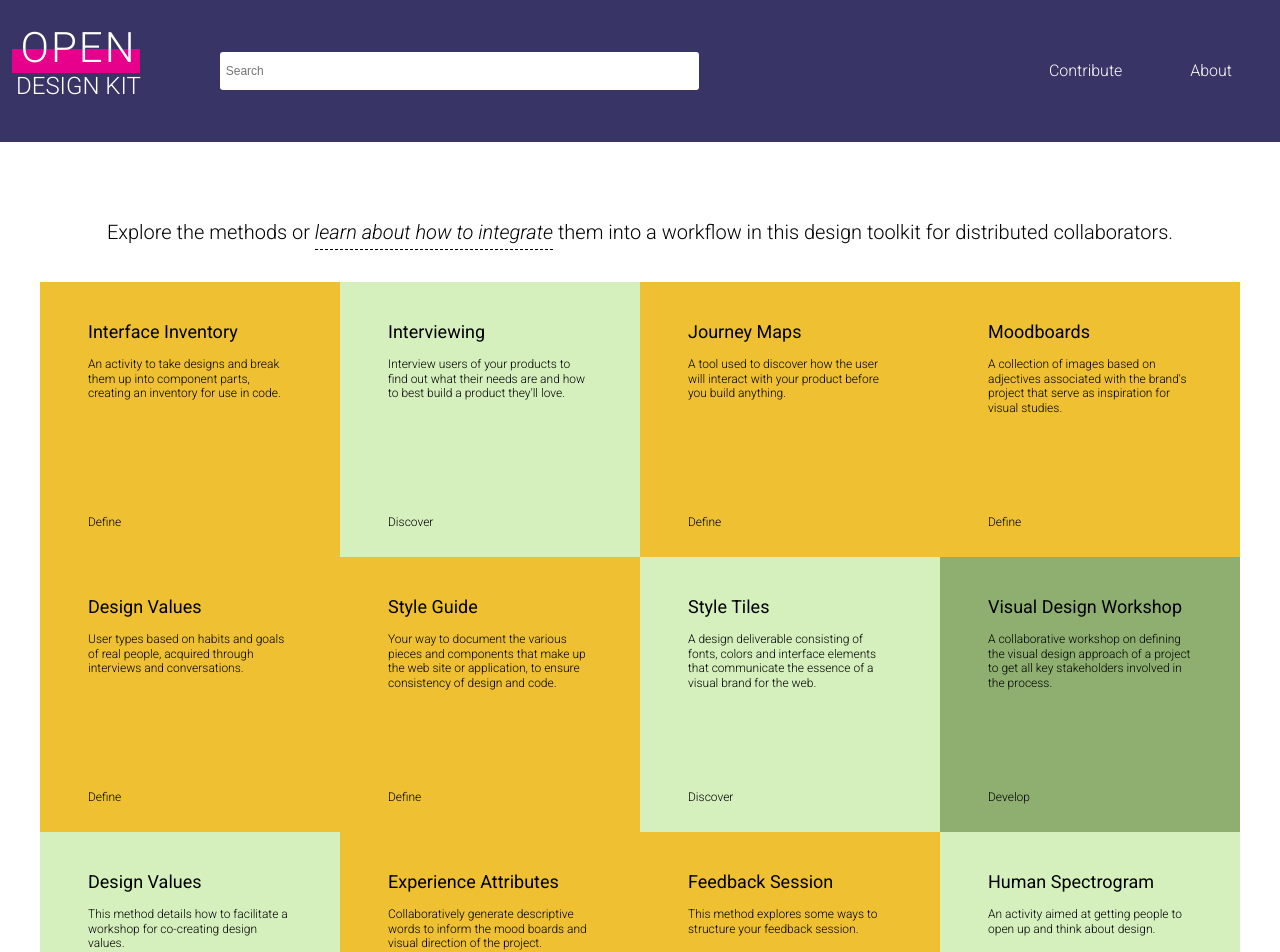
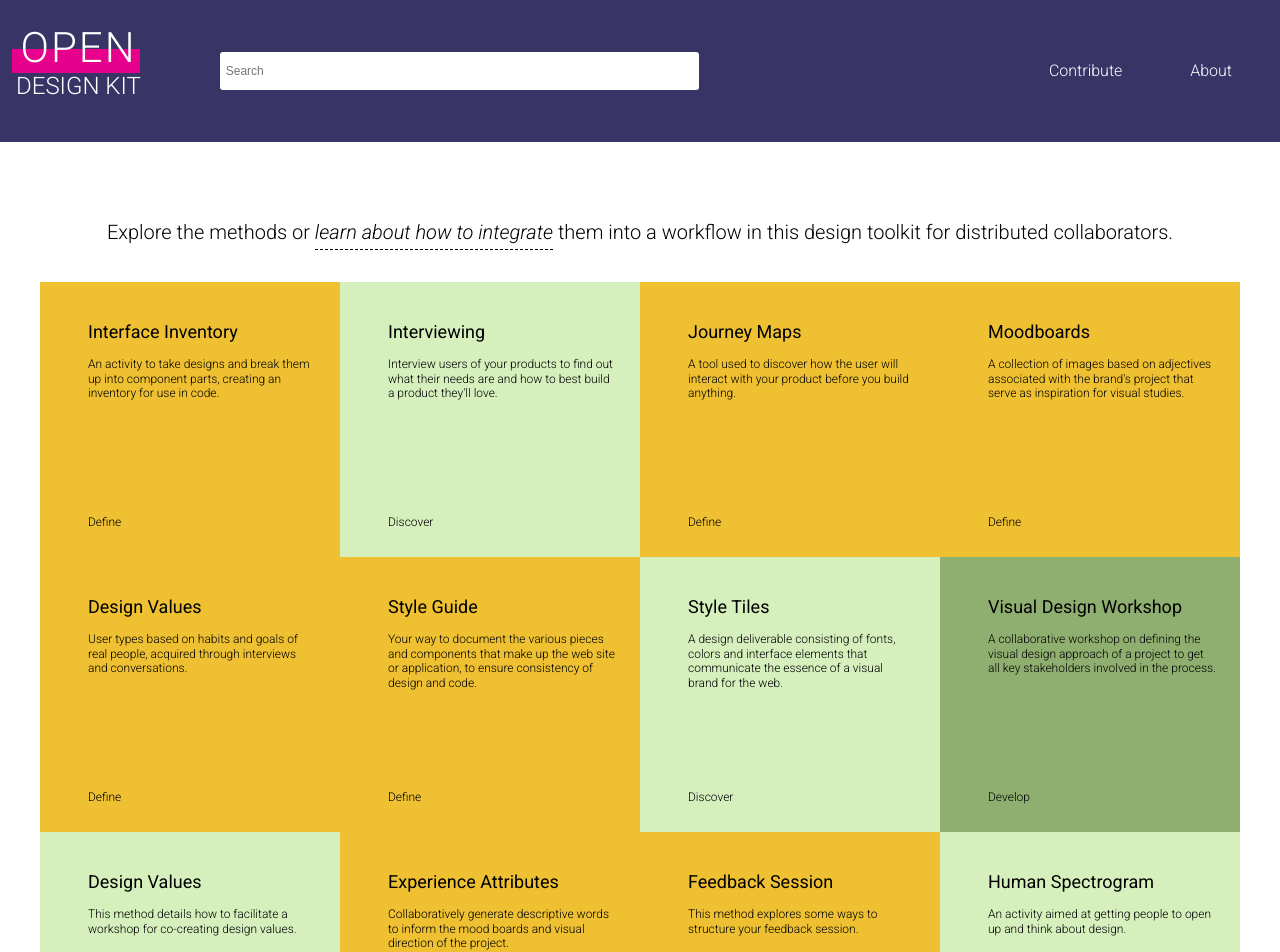
Before and after one commit to open-design-kit/opendesignkit, a Jekyll site: the page built from index.html, in a window 1280 px wide. Shown: the top 952 px of the page. Built offline with Jekyll 4.4.1, drawn with Linux system fonts in a browser that asks for light colours.

Commit message:
some padding tweaking based on the sketch file

```diff
--- a/css/styles.css
+++ b/css/styles.css
@@ -104,7 +104,7 @@ a:active {
 a:hover,
 a:visited {
     color: #000;
-    text-decoration: underline;
+    text-decoration: none;
 }
 
 .bold {
@@ -384,7 +384,7 @@ footer p {
     font-size: 1em;
     line-height: 1.2;
     height: 275px;
-    padding: 2% 4%;
+    padding: 2% 2% 2% 4%;
     position: relative;
     width: 50%;
 }
```
